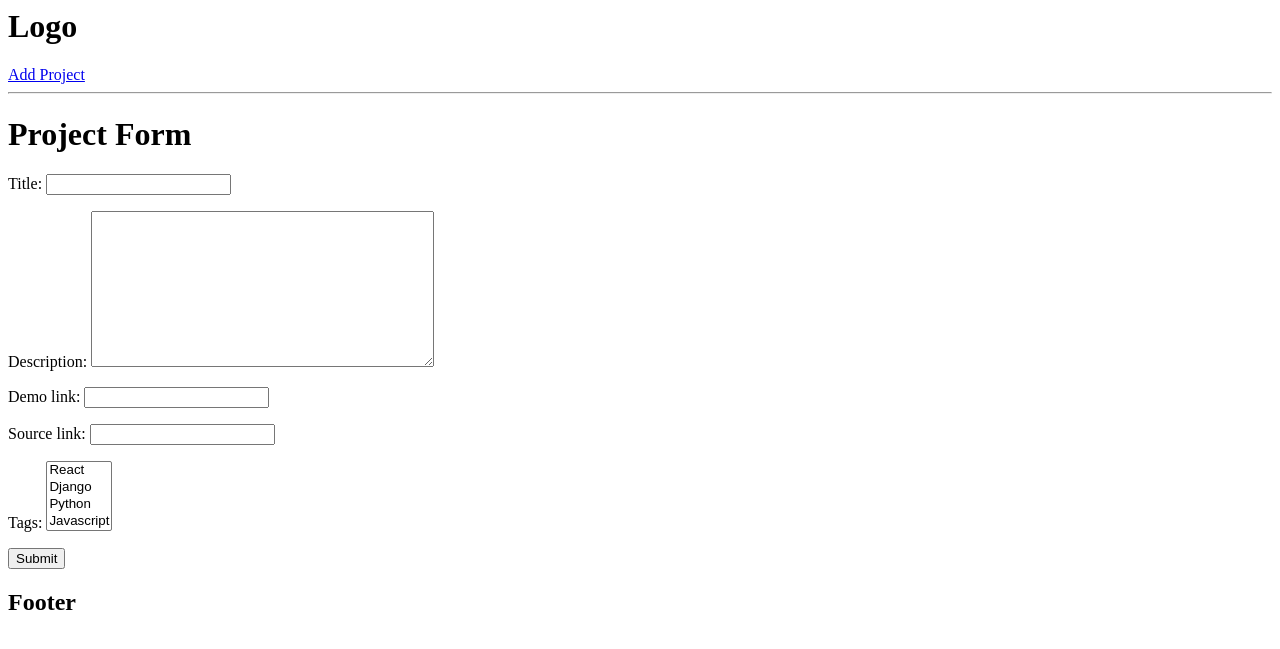
After one commit to ashwinaadithan/Django_App, a Django app: page /create-project/ in a window 1280 px wide. The commit adds this page. Shown: the top 649 px of the page. Run offline with Django 4.2, Linux system fonts and the light colour scheme; data comes from the database, SQL or seed files in the repository; both versions use the stored data as it was after the commit.

Commit message:
added post functionality

```diff
--- /dev/null
+++ b/projects/forms.py
@@ -0,0 +1,7 @@
+from django.forms import ModelForm
+from .models import Project
+
+class ProjectForm(ModelForm):
+    class Meta:
+        model = Project
+        fields = ['title', 'description', 'demo_link', 'source_link', 'tags']
--- a/projects/models.py
+++ b/projects/models.py
@@ -2,6 +2,7 @@ from enum import unique
 from django.db import models
 import uuid
 # Create your models here.
+
 
 class Project(models.Model):
     title = models.CharField(max_length=200)
--- /dev/null
+++ b/projects/templates/projects/project_form.html
@@ -0,0 +1,12 @@
+{% extends 'main.html' %}
+{% block content %}
+
+<h1>Project Form</h1>
+
+<form action="" method="POST">
+    {% csrf_token %}
+    {{form.as_p}}
+    <input type="submit">
+</form>
+
+{% endblock %}
--- a/projects/templates/projects/projects.html
+++ b/projects/templates/projects/projects.html
@@ -6,7 +6,6 @@
 
 <table>
     <tr>
-        <th>ID</th>
         <th>Project</th>
         <th>Positive Votes</th>
         <th>Ratio</th>
@@ -14,7 +13,6 @@
     </tr>
     {% for project in projects %}
         <tr>
-            <td>{{project.id}}</td>
             <td>{{project.title}}</td>
             <td>{{project.vote_ratio}}%</td>
             <td>{{project.vote_total}}</td>
--- a/projects/urls.py
+++ b/projects/urls.py
@@ -4,5 +4,7 @@ from . import views
 
 urlpatterns = [
     path('', views.projects, name="projects"),
-    path('project/<str:pk>/', views.project, name="project")
+    path('project/<str:pk>/', views.project, name="project"),
+
+    path('create-project/', views.createProject, name="create-project"),
 ]
--- a/projects/views.py
+++ b/projects/views.py
@@ -1,24 +1,8 @@
-from django.shortcuts import render
+from django.shortcuts import render, redirect
 from django.http import HttpResponse
 from .models import Project
+from .forms import ProjectForm
 
-projectsList = [
-    {
-        'id' : '1',
-        'title' : 'Ecommerce Website',
-        'description' : 'Fully functional ecommerce website'
-    },
-    {
-        'id' : '2',
-        'title' : 'Portfolio Website',
-        'description' : 'This is my project where I build out my portfolio'
-    },
-    {
-        'id' : '3',
-        'title' : 'Social Network',
-        'description' : 'Awesome open source project I am still working on it'
-    },
-]
 
 def projects(request):
     projects = Project.objects.all()
@@ -28,3 +12,17 @@ def projects(request):
 def project(request, pk):
     projectObj = Project.objects.get(id=pk)
     return render(request, 'projects/single-project.html', {'project': projectObj})
+
+
+def createProject(request):
+    form = ProjectForm()
+
+    if request.method == "POST":
+        form = ProjectForm(request.POST)
+        if form.is_valid():
+            form.save()
+            return redirect('projects')
+
+
+    context = {'form': form}
+    return render(request, "projects/project_form.html", context)
--- a/templates/navbar.html
+++ b/templates/navbar.html
@@ -1,2 +1,3 @@
 <h1>Logo</h1>
+<a href="{% url 'create-project' %}">Add Project</a>
 <hr>
```
Also changed, not shown: db.sqlite3.
